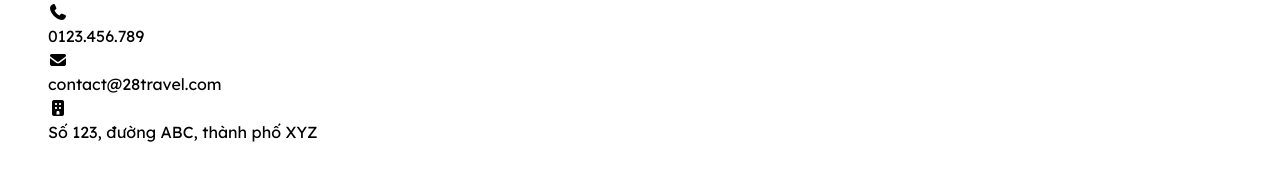
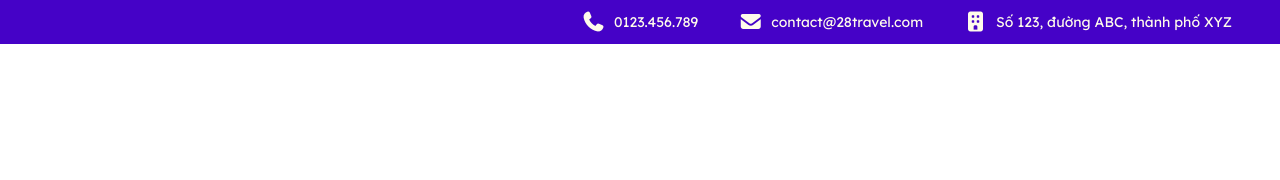
Before and after one commit to maitatduy/Travel-Website, a plain HTML site: page index.html in a window 1280 px wide. Drawn offline with Linux system fonts and the light colour scheme.

Commit message:
feat(top-header): add styling and responsive design

```diff
--- a/assets/css/style.css
+++ b/assets/css/style.css
@@ -114,3 +114,36 @@ table {
     padding: 0 16px;
   }
 }
+
+/* Top Header */
+.top-header {
+  background-color: var(--color-primary);
+  padding: 10px 0;
+}
+
+.top-header .inner-wrapper {
+  display: flex;
+  align-items: center;
+  justify-content: flex-end;
+  gap: 5px 40px;
+}
+
+.top-header .inner-wrapper .inner-item {
+  display: inline-flex;
+  align-items: center;
+  gap: 5px 8px;
+  font-size: 14px;
+  font-weight: 400;
+  line-height: 24px;
+  color: #fffbeb;
+}
+
+.top-header .inner-wrapper .inner-item i {
+  font-size: 20px;
+}
+
+@media (max-width: 767.98px) {
+  .top-header {
+    display: none;
+  }
+}
```
